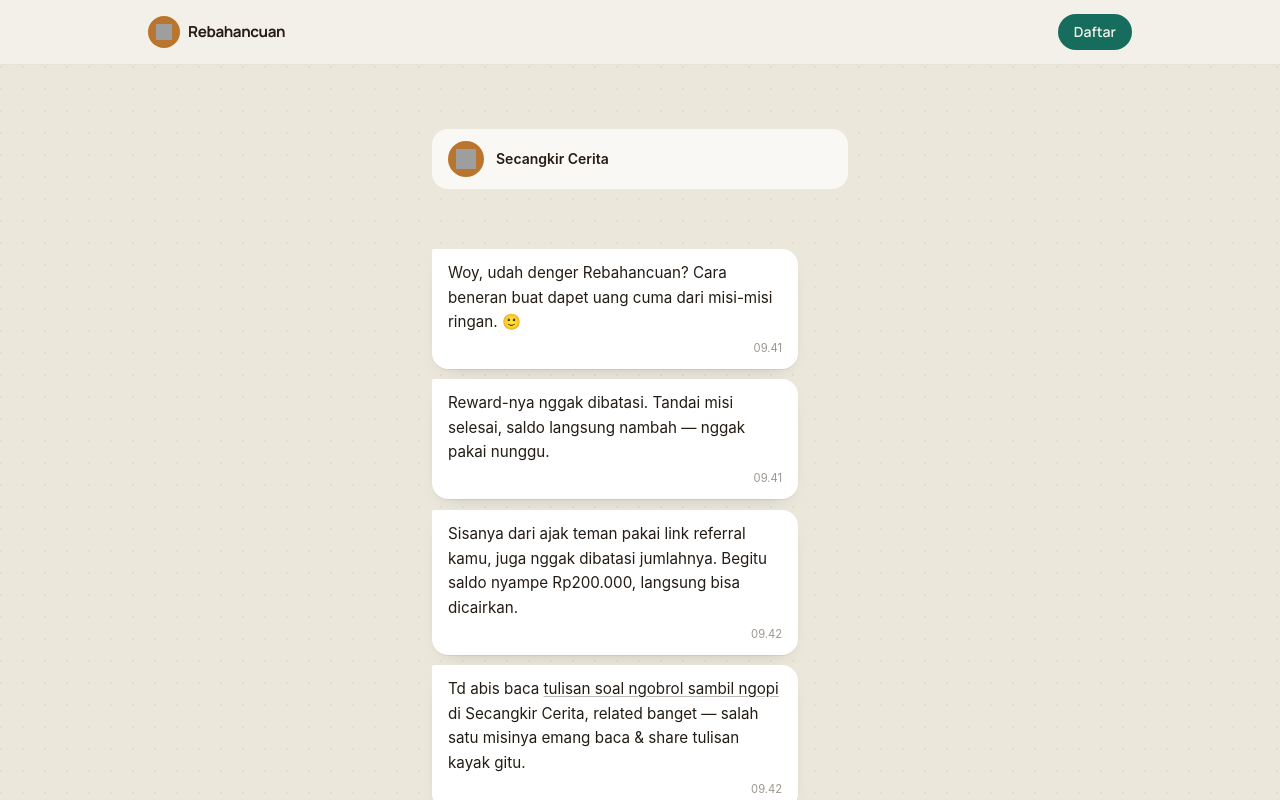
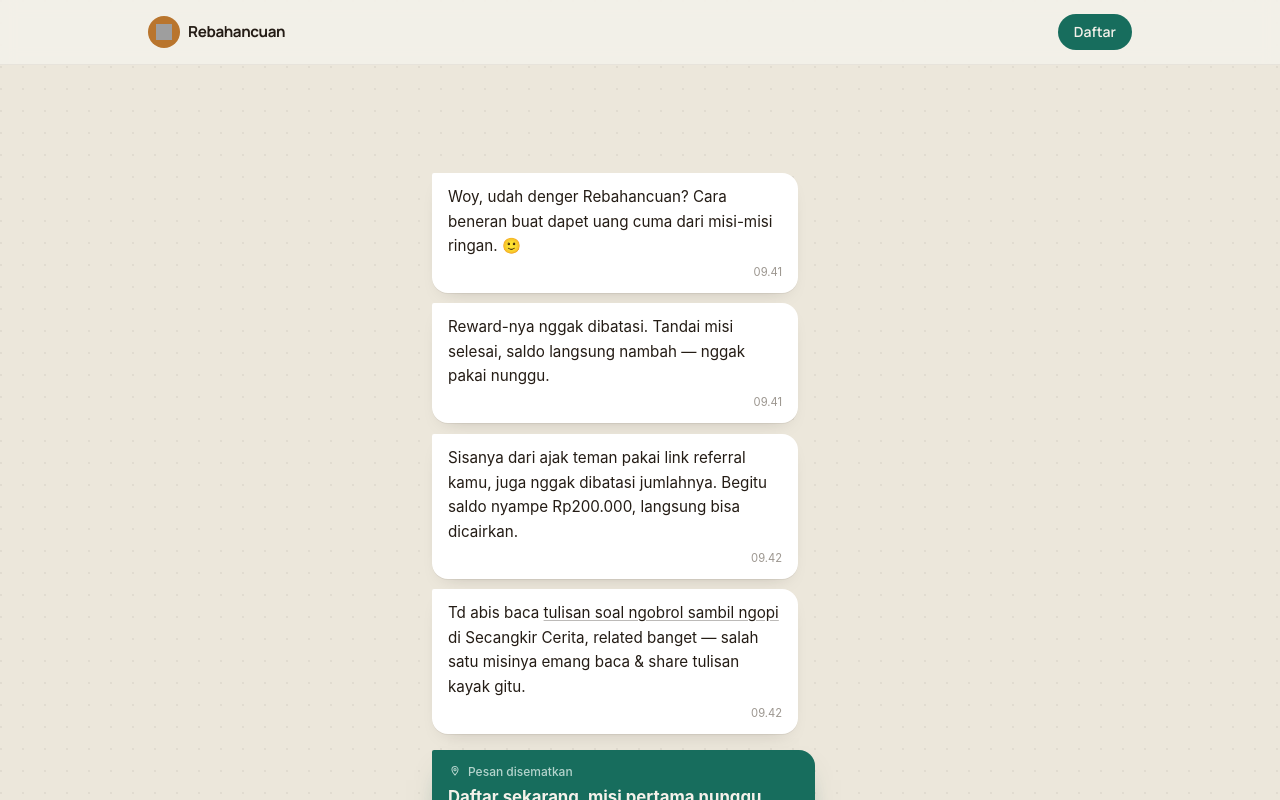
Before and after one commit to ozitwns-code/web-misi, a Next.js app: page / in a window 1280 px wide. Shown: the top 800 px of the page. Built offline with nearby package versions, Linux system fonts and the light colour scheme; no server answers; the database is empty; grey boxes are pictures that could not be loaded.

Commit message:
Remove hero thread header (Secangkir Cerita name row)
With the status subtitle gone, the header was just a floating name label with no clear purpose. Drop it and start the hero straight into the chat bubbles.

```diff
--- a/app/page.tsx
+++ b/app/page.tsx
@@ -13,7 +13,6 @@
   Bubble,
   PinnedBubble,
   ReadTick,
-  ThreadHeader,
   TypingIndicator,
 } from "@/components/Bubble";
 import { FaqItem } from "@/components/FaqItem";
@@ -65,8 +64,6 @@
         {/* HERO — chat thread */}
         <section className="px-5 pb-20 pt-12 sm:pt-16">
           <div className="mx-auto max-w-thread">
-            <ThreadHeader />
-
             <div className="flex flex-col items-start gap-2.5">
               <TypingIndicator delay={0} />
               <Bubble delay={900} className="motion-safe:opacity-0" time="09.41">
--- a/components/Bubble.tsx
+++ b/components/Bubble.tsx
@@ -1,6 +1,5 @@
 import { ReactNode } from "react";
 import { CheckDouble, ForwardArrow, PinMark } from "./icons";
-import { SiteLogo } from "./SiteLogo";
 
 type BubbleProps = {
   children: ReactNode;
@@ -48,19 +47,6 @@
   );
 }
 
-export function ThreadHeader() {
-  return (
-    <div className="mb-4 flex items-center gap-3 rounded-2xl bg-bubble/70 px-4 py-3 backdrop-blur-sm">
-      <span className="flex h-9 w-9 shrink-0 items-center justify-center rounded-full bg-amber text-paper">
-        <SiteLogo className="h-5 w-5 object-cover" />
-      </span>
-      <div className="min-w-0 font-chat">
-        <p className="truncate text-sm font-semibold text-ink">Secangkir Cerita</p>
-      </div>
-    </div>
-  );
-}
-
 export function PinnedBubble({
   children,
   delay = 0,
```
